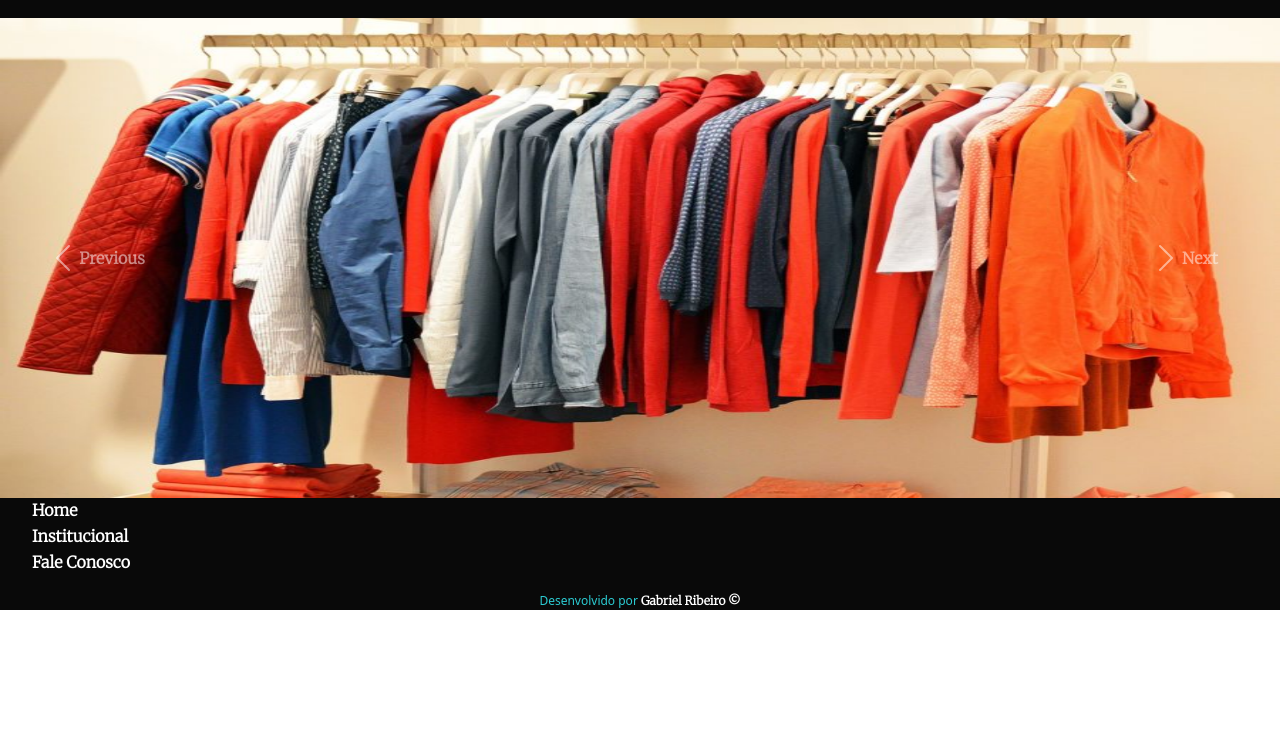
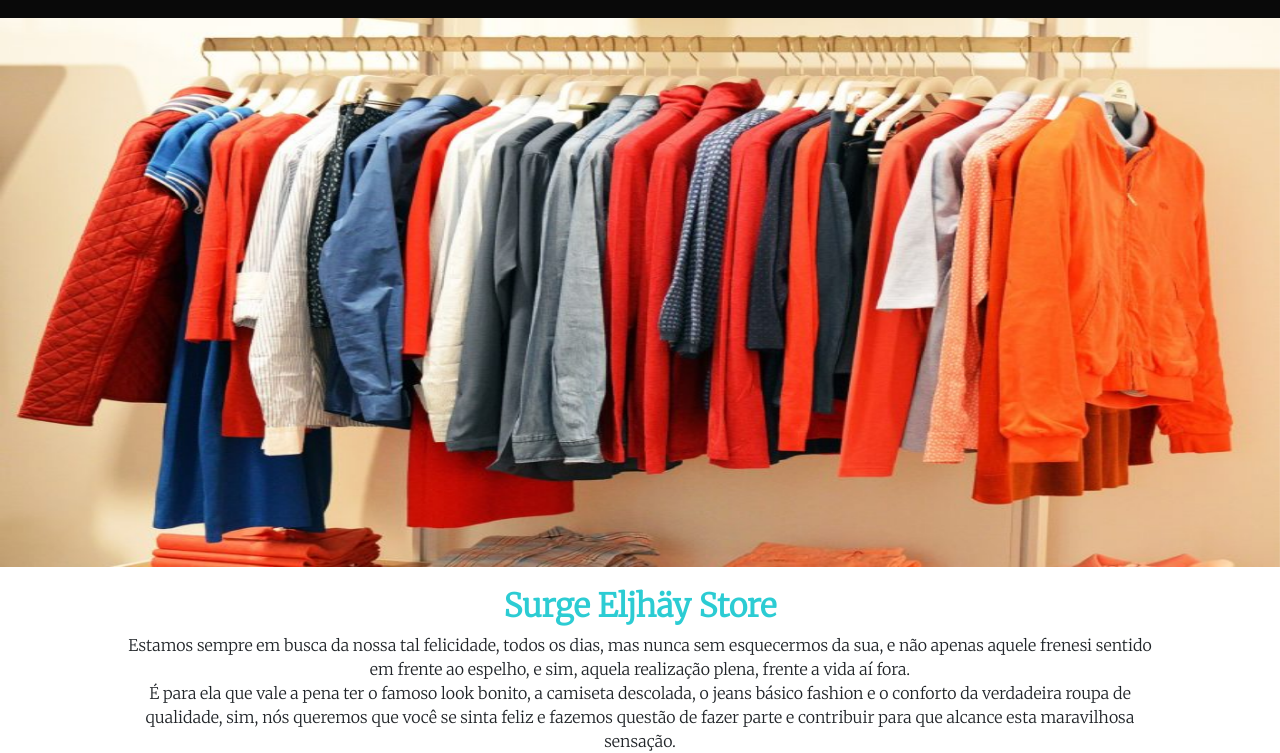
Before and after one commit to GabrielRbo/eljhaystore, a plain HTML site: page index.html in a window 1280 px wide. Shown: the part 54-807 px from the top of the page. Drawn offline with nearby package versions, Linux system fonts and the light colour scheme.

Commit message:
Dando estrutura para o site

```diff
--- a/index.html
+++ b/index.html
@@ -5,6 +5,8 @@
     <meta charset="utf-8">
     <meta name="viewport" content="width=device-width, initial-scale=1">
 
+    <!-- Bootstrap jQuery -->
+    <script src="https://code.jquery.com/jquery-3.3.1.slim.min.js" integrity="sha384-q8i/X+965DzO0rT7abK41JStQIAqVgRVzpbzo5smXKp4YfRvH+8abtTE1Pi6jizo" crossorigin="anonymous"></script>
     <!-- Bootstrap CSS -->
     <link href="https://cdn.jsdelivr.net/npm/bootstrap@5.0.0-beta2/dist/css/bootstrap.min.css" rel="stylesheet" integrity="sha384-BmbxuPwQa2lc/FVzBcNJ7UAyJxM6wuqIj61tLrc4wSX0szH/Ev+nYRRuWlolflfl" crossorigin="anonymous">
 
@@ -40,33 +42,33 @@
     <main>
 
       <!--  SLIDE P/ APRESENTAÇÃO DE FOTOS-->
-      <div id="carouselExampleControls" class="carousel slide" data-ride="carousel">
+      <div id="carouselApresentacao" class="carousel slide" data-ride="carousel" data-interval="5000">
         <div class="carousel-inner">
           <div class="carousel-item active">
-            <img class="d-block w-100" src="img/teste.jpg" alt="First slide">
+            <img src="img/teste.jpg" alt="Primeiro Slide">
           </div>
           <div class="carousel-item">
-            <img class="d-block w-100" src="img/teste1.jpg" alt="Second slide">
+            <img src="img/teste1.jpg" alt="Segundo Slide">
           </div>
           <div class="carousel-item">
-            <img class="d-block w-100" src="..." alt="Third slide">
+            <img src="img/teste.jpg" alt="Terceiro Slide">
           </div>
         </div>
-        <a class="carousel-control-prev" href="#carouselExampleControls" role="button" data-slide="prev">
-          <span class="carousel-control-prev-icon" aria-hidden="true"></span>
-          <span class="sr-only">Previous</span>
-        </a>
-        <a class="carousel-control-next" href="#carouselExampleControls" role="button" data-slide="next">
-          <span class="carousel-control-next-icon" aria-hidden="true"></span>
-          <span class="sr-only">Next</span>
-        </a>
       </div>
 
 
-    </main>
+      <div id="aboutEljhay">
+        <h2>Surge Eljh&#228;y Store</h2>
+
+        <p> Estamos sempre em busca da nossa tal felicidade, todos os dias, mas nunca sem esquecermos da sua, e não apenas aquele frenesi sentido em frente ao espelho, e sim, aquela realização plena, frente a vida aí fora. <br>
+          É para ela que vale a pena ter o famoso look bonito, a camiseta descolada, o jeans básico fashion e o conforto da verdadeira roupa de qualidade, sim, nós queremos que você se sinta feliz e fazemos questão de fazer parte e contribuir para que alcance esta maravilhosa sensação.</p>
+
+
+      </div>
 
 
 
+    </main>
 
 
 
@@ -85,18 +87,9 @@
 
 
     <!-- Incluindo JavaScript-->
-    <link rel="stylesheet" type="text/javascript" href="script.js">
+    <script src="script.js"></script>
 
-
-    <!-- Optional JavaScript; choose one of the two! -->
-
-    <!-- Option 1: Bootstrap Bundle with Popper -->
-    <script src="https://cdn.jsdelivr.net/npm/bootstrap@5.0.0-beta2/dist/js/bootstrap.bundle.min.js" integrity="sha384-b5kHyXgcpbZJO/tY9Ul7kGkf1S0CWuKcCD38l8YkeH8z8QjE0GmW1gYU5S9FOnJ0" crossorigin="anonymous"></script>
-
-    <!-- Option 2: Separate Popper and Bootstrap JS -->
-    <!--
-    <script src="https://cdn.jsdelivr.net/npm/@popperjs/core@2.6.0/dist/umd/popper.min.js" integrity="sha384-KsvD1yqQ1/1+IA7gi3P0tyJcT3vR+NdBTt13hSJ2lnve8agRGXTTyNaBYmCR/Nwi" crossorigin="anonymous"></script>
-    <script src="https://cdn.jsdelivr.net/npm/bootstrap@5.0.0-beta2/dist/js/bootstrap.min.js" integrity="sha384-nsg8ua9HAw1y0W1btsyWgBklPnCUAFLuTMS2G72MMONqmOymq585AcH49TLBQObG" crossorigin="anonymous"></script>
-    -->
+    <script src="https://cdnjs.cloudflare.com/ajax/libs/popper.js/1.14.3/umd/popper.min.js" integrity="sha384-ZMP7rVo3mIykV+2+9J3UJ46jBk0WLaUAdn689aCwoqbBJiSnjAK/l8WvCWPIPm49" crossorigin="anonymous"></script>
+    <script src="https://stackpath.bootstrapcdn.com/bootstrap/4.1.3/js/bootstrap.min.js" integrity="sha384-ChfqqxuZUCnJSK3+MXmPNIyE6ZbWh2IMqE241rYiqJxyMiZ6OW/JmZQ5stwEULTy" crossorigin="anonymous"></script>
   </body>
 </html>
--- a/script.js
+++ /dev/null
@@ -1 +0,0 @@
-$('.carousel').carousel()
--- a/style.css
+++ b/style.css
@@ -39,28 +39,47 @@ header ul li {
 
 }
 
+/*** CONFIGURAÇÕES DO MAIN ***/
 
-/** CARROSEL ***/
-#carouselExampleControls img {
-  width: 100%;
-  height: 480px;
+/** Caroseul ***/
+#carouselApresentacao img {
+    width: 100%;
+    height: 549px;
+
+}
+
+/** RESUMO ELJHAY **/
+#aboutEljhay {
+    width: 80%;
+
+    padding-top: 20px;
+
+    font-family: 'Merriweather', serif;
+
+
+    text-align: center;
+    margin: 0% auto;
+}
+
+#aboutEljhay h2 {
+    color: #2CCCD3;
+    font-weight: bold;
 }
 
 
 /* CONFIGURAÇÃO DO FOOTER */
 footer {
     width: 100%;
-    height: max-content;
+
+    position:absolute;
     background-color: #090909;
+
+    padding-top: 20px;
 
 }
 
-footer p {
+footer p, footer p a {
     color: #2CCCD3;
     font-size: 12px;
     text-align: center;
 }
-
-footer ul li {
-    padding-bottom: 2px;
-}
```
